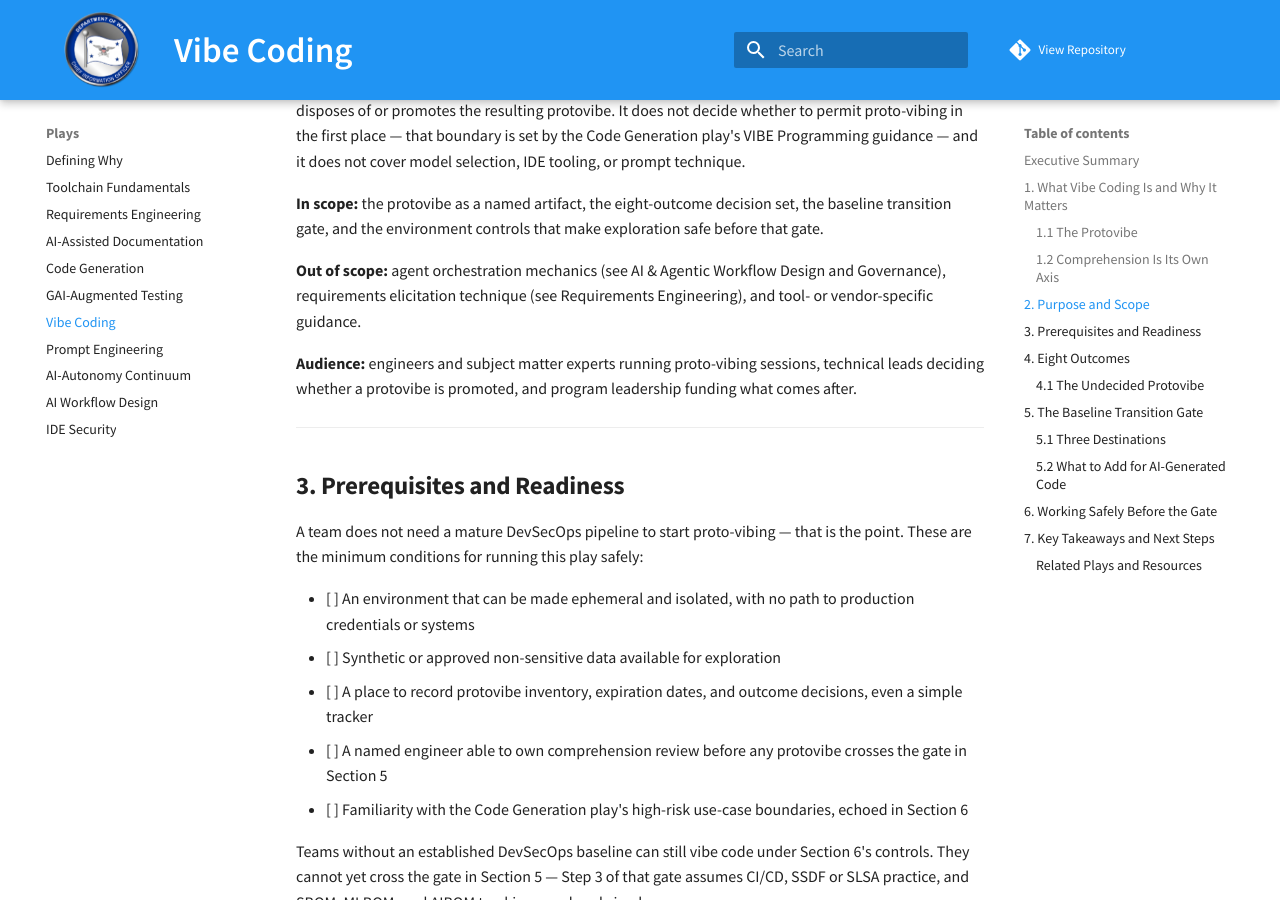
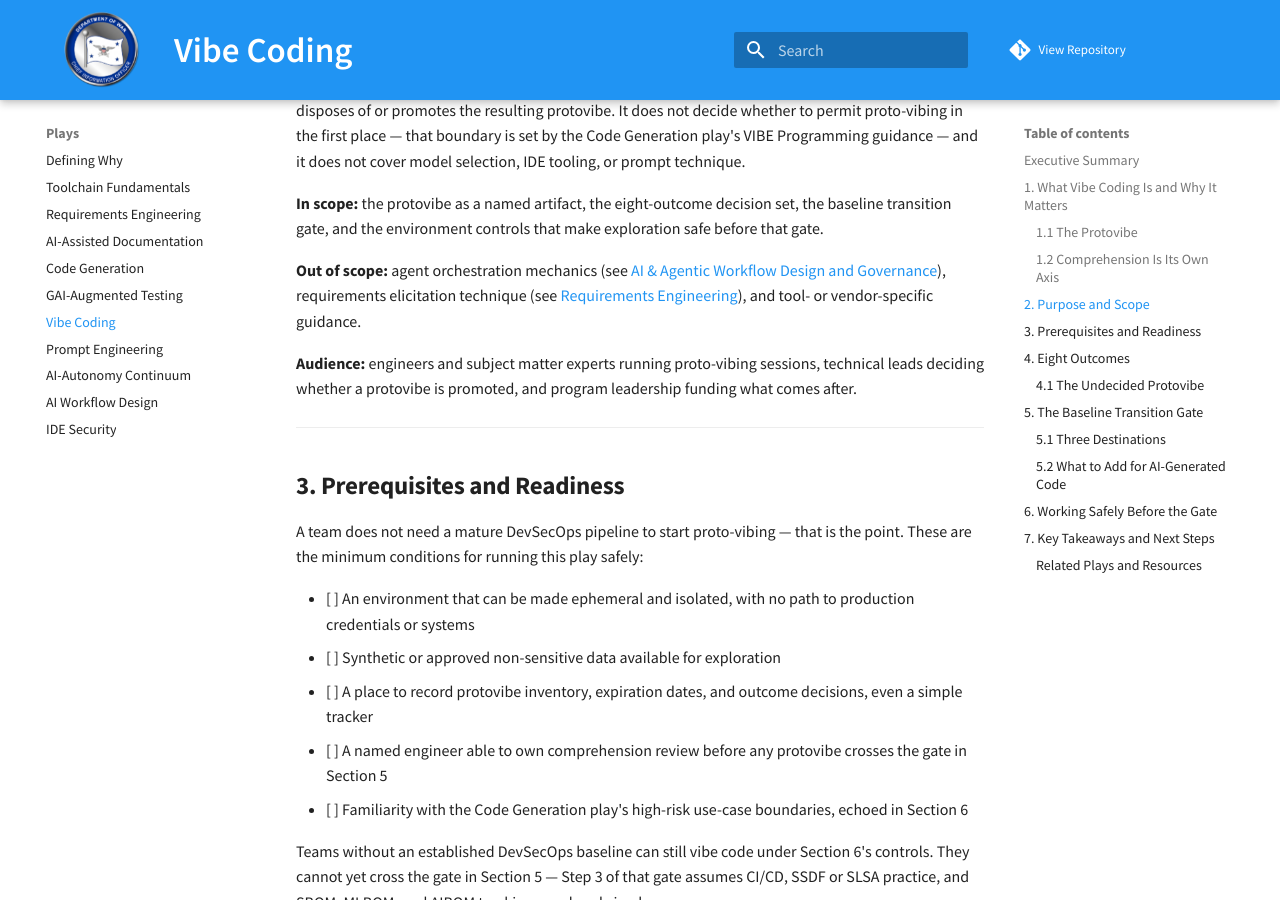
Before and after one commit to Code-dot-mil/AI4SDLC, an MkDocs documentation site: the page built from docs/plays/protovibe_play.md, in a window 1280 px wide and 900 px high, scrolled down 2387 px. Built offline with MkDocs 1.6.1 and Material for MkDocs 9.7.7, drawn with Linux system fonts in a browser that asks for light colours; comment, search, counter and statistics services are not loaded; part of the change alters nothing that is shown.

```diff
--- a/docs/plays/protovibe_play.md
+++ b/docs/plays/protovibe_play.md
@@ -55,7 +55,7 @@ This play governs what happens after a proto-vibing session ends: how a program
 
 **In scope:** the protovibe as a named artifact, the eight-outcome decision set, the baseline transition gate, and the environment controls that make exploration safe before that gate.
 
-**Out of scope:** agent orchestration mechanics (see AI & Agentic Workflow Design and Governance), requirements elicitation technique (see Requirements Engineering), and tool- or vendor-specific guidance.
+**Out of scope:** agent orchestration mechanics (see [AI & Agentic Workflow Design and Governance](ai_sdlc_workflows-play.md)), requirements elicitation technique (see [Requirements Engineering](requirements_engineering_play.md)), and tool- or vendor-specific guidance.
 
 **Audience:** engineers and subject matter experts running proto-vibing sessions, technical leads deciding whether a protovibe is promoted, and program leadership funding what comes after.
 
```
